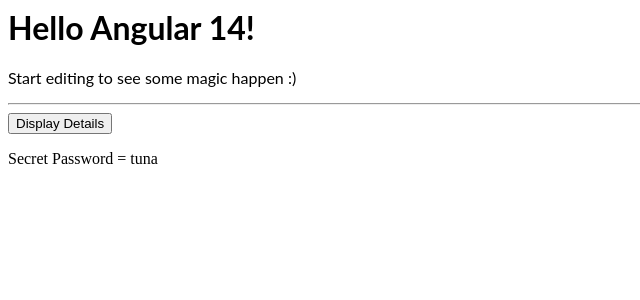
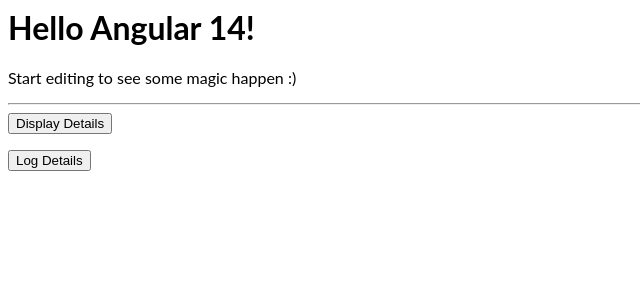
Before and after one commit to ShikhaP12/angular-ivy-nutjxz, an Angular app: page / in a window 1280 px wide. Shown: the top 300 px of the page, without its empty margins (0-640 px from the left). Built offline with nearby package versions, Linux system fonts and the light colour scheme.

Commit message:
2 files modified

```diff
--- a/src/app/displayDetails/displayDetails.component.html
+++ b/src/app/displayDetails/displayDetails.component.html
@@ -1,3 +1,11 @@
-<button>Display Details</button>
+<button (click)="showSecret = !showSecret">Display Details</button>
+<p></p>
+<button (click)="onLogDetails()">Log Details</button>
+<p *ngIf="showSecret">Secret Password = tuna</p>
 
-<p>Secret Password = tuna</p>
+<div
+  *ngFor="let logItem of log"
+  [ngStyle]="{ backgroundColor: logItem >= 5 ? 'Blue' : 'transparent' }"
+>
+  {{ logItem }}
+</div>
--- a/src/app/displayDetails/displayDetails.component.ts
+++ b/src/app/displayDetails/displayDetails.component.ts
@@ -4,8 +4,12 @@
   selector: 'app-display',
   templateUrl: './displayDetails.component.html',
 })
+export class DisplayComponent {
+  showSecret = false;
+  log = [];
 
-export class DisplayComponent{
-
-
+  onLogDetails() {
+    this.showSecret = !this.showSecret;
+    this.log.push(this.log.length + 1);
+  }
 }
```
